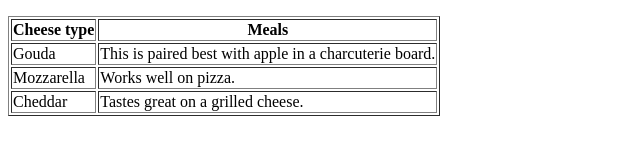
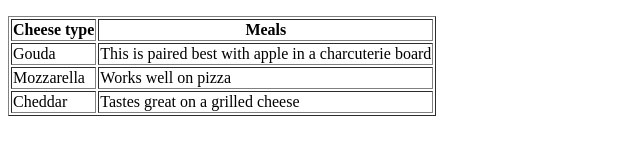
Before and after one commit to victoriarahme/my-first-webpage-index.html, a plain HTML site: page index.html in a window 1280 px wide. Shown: the part 636-790 px from the top of the page, 0-640 px from the left. Drawn offline with Linux system fonts and the light colour scheme.

Commit message:
Update index.html

```diff
--- a/index.html
+++ b/index.html
@@ -28,20 +28,20 @@
 	<h3>Here is a list of different meals for different cheeses:</h3>
 <table border="1">
 	<tr>
-		<th>Cheese type</th>
+		<th>Cheese type </th>
 		<th>Meals</th>
 		</tr>
 	<tr>
 		<td>Gouda</td>
-		<td>This is paired best with apple in a charcuterie board.</td>
+		<td>This is paired best with apple in a charcuterie board</td>
 	</tr>
 	<tr>
 		<td>Mozzarella</td>
-		<td>Works well on pizza.</td>
+		<td>Works well on pizza</td>
 	</tr>
 	<tr>
 		<td>Cheddar</td>
-		<td>Tastes great on a grilled cheese.</td>
+		<td>Tastes great on a grilled cheese</td>
 	</tr>
 
 
```
